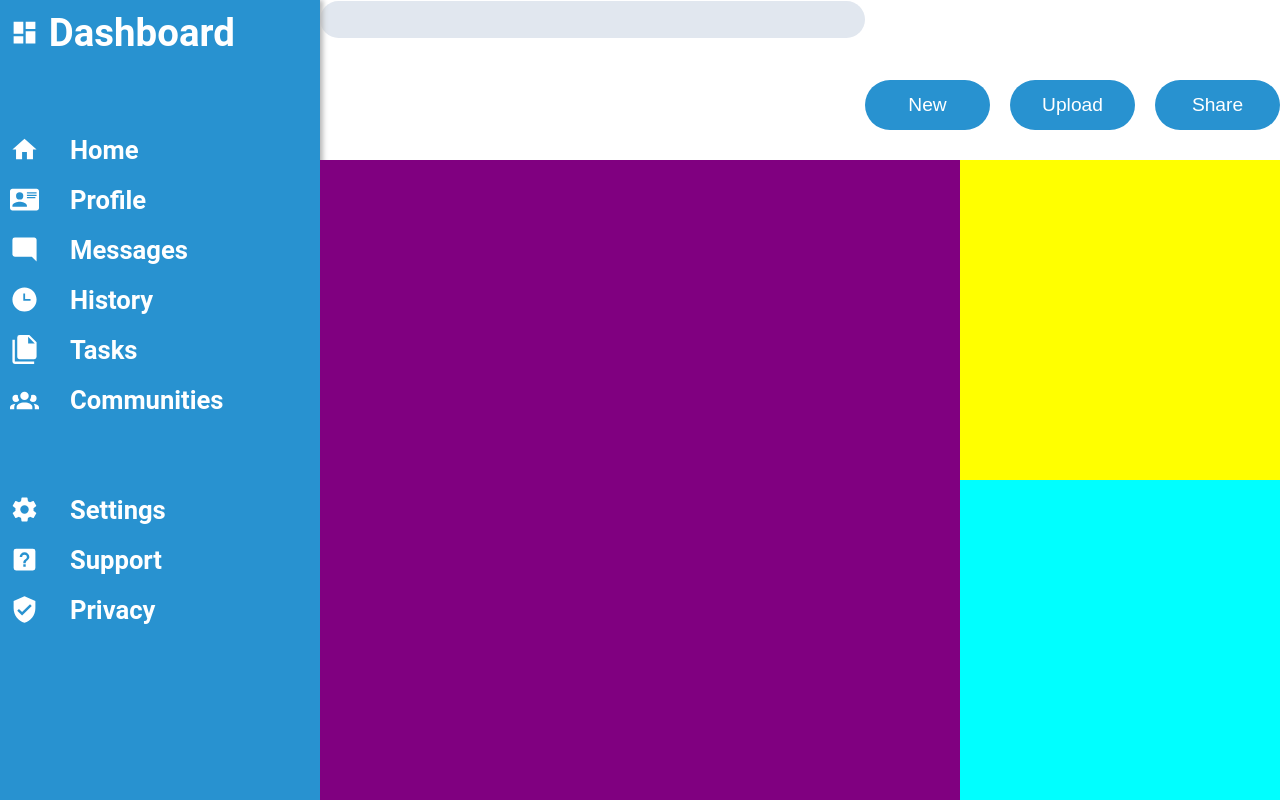
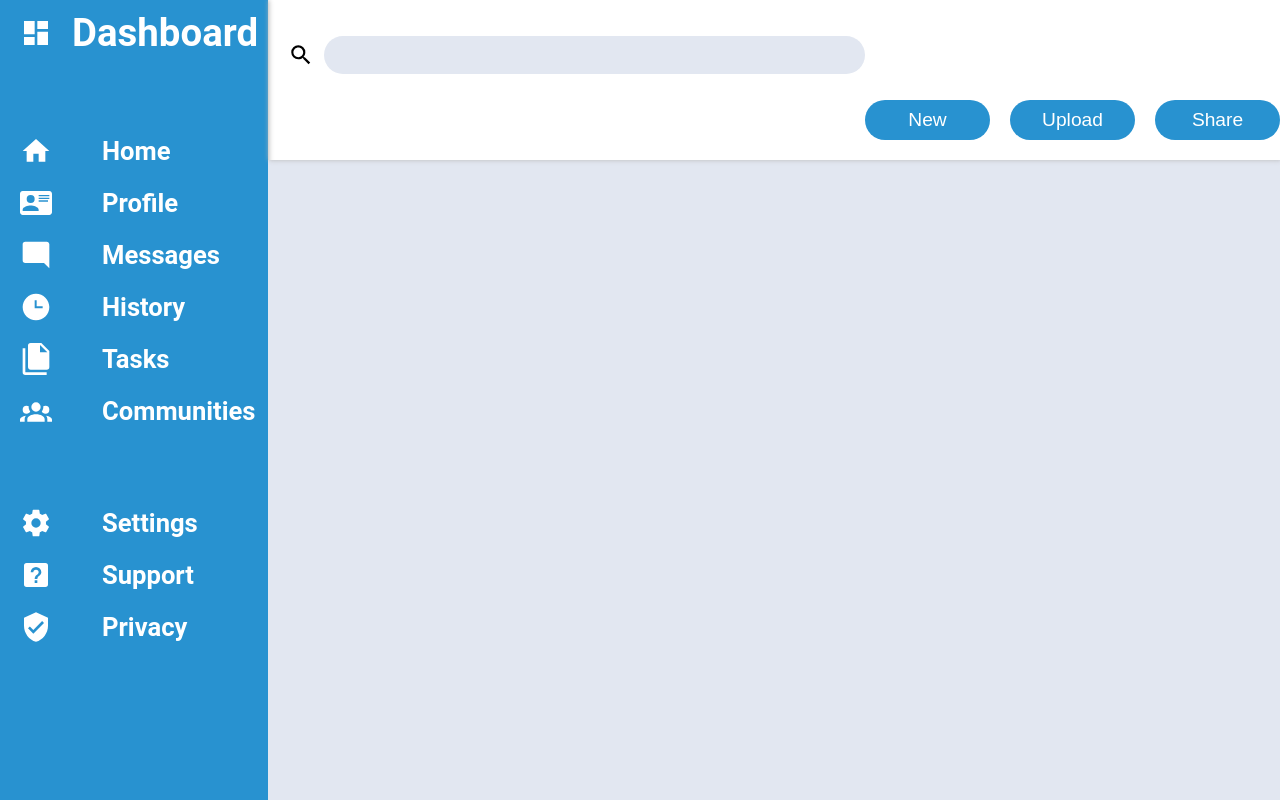
Before and after one commit to Rino9514/admin_dashboard_top, a plain HTML site: page index.html in a window 1280 px wide. Drawn offline with Linux system fonts and the light colour scheme.

Commit message:
correction of side panel, shadowboxing, header search bar, transition button on header

```diff
--- a/index.html
+++ b/index.html
@@ -9,8 +9,9 @@
     <body>
         <div class="container">
             <header class="head_panel">
-                <form class="head_bar" action="https://httpbin.org/post" method="post">
-                    <input type="search">
+                <form class="search_bar" action="https://httpbin.org/post" method="post">
+                    <input type="image" src="./assets/icons/search.svg" alt="search_icon" />
+                    <input id="search" type="search" name="search">
                 </form>
                 <div class="head_notifications">
 
--- a/styles.css
+++ b/styles.css
@@ -19,14 +19,14 @@ html{
     --v_blue_light_color: #2892d0;
     --v_blue_dark_color: #1c6996;
     --v_blue_hyper_dark_color: #134b6b;
-    --v_grey_light_color:#e1e7ef;
+    --v_grey_light_color:#e2e7f1;
     --v_grey_dark_color:#8d8e91;
     --v_grey_blur:#b8b8b8;
 }
 
 .container {
     display: grid;
-    grid-template-columns: 1fr 1fr 1fr 1fr;
+    grid-template-columns: 1fr 2fr 1fr 1fr;
     grid-template-rows: 1fr 2fr 2fr;
     height: 100%;
 }
@@ -35,26 +35,47 @@ html{
     /* padding: 25px; */
 }
 
+img{
+    height: 1rem;
+}
+
 .head_panel {
     grid-column: 2 / -1;
     grid-row: 1 / 2;
 
     display: grid;
-    grid-template-columns: 1.5fr 1fr;
+    grid-template-columns: 2fr 1fr;
     grid-template-rows: 1fr 1fr;
+    box-shadow: 1px 0px 5px var(--v_grey_blur);
+    z-index: 5;
+
 }
 
-.head_bar input{
+.search_bar{
+    display: flex;
+    align-items: center;
+
+    gap: 10px;
+    padding: 30px 0px 0px 20px;
+    z-index: 6;
+
+}
+
+.search_bar input[type="image"]{
+    height: 0.8rem;
+}
+
+.search_bar input[type="search"]{
     background-color: var(--v_grey_light_color);
     border-radius: 30px;
-    font-size: 1rem;
-    width: 100%;
+    font-size: 0.8rem;
+    height: 1.2rem;
+    flex:1;
 }
 
 .head_buttons {
     display: flex;
-    justify-content: flex-end;
-    align-content: center;
+    align-items: center;
     gap:20px;
 
 }
@@ -65,13 +86,26 @@ html{
     color: var(--v_white_color);
     font-size: 0.6rem;
     width: 125px;
-    height: 50px;
+    height: 40px;
+    transition: all 0.25s ease;
 
 }
+
+.head_buttons button:hover {
+    background: var(--v_blue_dark_color);
+    color: var(--v_grey_light_color);
+    cursor: pointer;
+}
+
+.head_buttons button:active {
+    background: var(--v_blue_hyper_dark_color);
+    color: var(--v_grey_dark_color);
+}
+
 .side_panel {
     background-color: var(--v_blue_light_color);
     grid-row: 1 / -1;
-    box-shadow: 3px 0px 5px var(--v_grey_blur);
+    box-shadow: 1px 0px 5px var(--v_grey_blur);
 }
 
 .side_panel > *{
@@ -95,25 +129,24 @@ html{
 
 .sidebar_main_menu > li > a,
 .sidebar_setting_menu > li > a{
-    display: grid;
-    grid-template-columns: 0.2fr 0.8fr;
+    display: flex;
+    align-items: center;
+    gap: 50px;
+
     padding: 10px;
+    padding-left: 20px;
 }
 
 .title_dashboard{
     display: flex;
-    gap: 10px;
+    align-items: center;
+    gap: 20px;
+
     padding: 10px;
+    padding-left: 20px;
 }
 
-.title_dashboard > *{
-    justify-self: center;
-    align-self: center;
-}
-
-
-img{
-    height: 0.9rem;
+.side_panel img{
     filter: invert(1);
 }
 
@@ -154,19 +187,18 @@ a:active {
   color: var(--v_grey_dark_color);
 }
 
-
 .content_panel {
-    background-color: purple;
+    background-color: var(--v_grey_light_color);
     grid-column: 2 / 4;
     grid-row: 2 / -1;
 }
 
 .annoncement_panel{
     grid-column: 4 / 5;
-    background-color:yellow ;
+    background-color:var(--v_grey_light_color) ;
 }
 
 .trending_panel{
     grid-column: 4 / 5;
-    background-color:cyan ;
+    background-color:var(--v_grey_light_color) ;
 }
```
